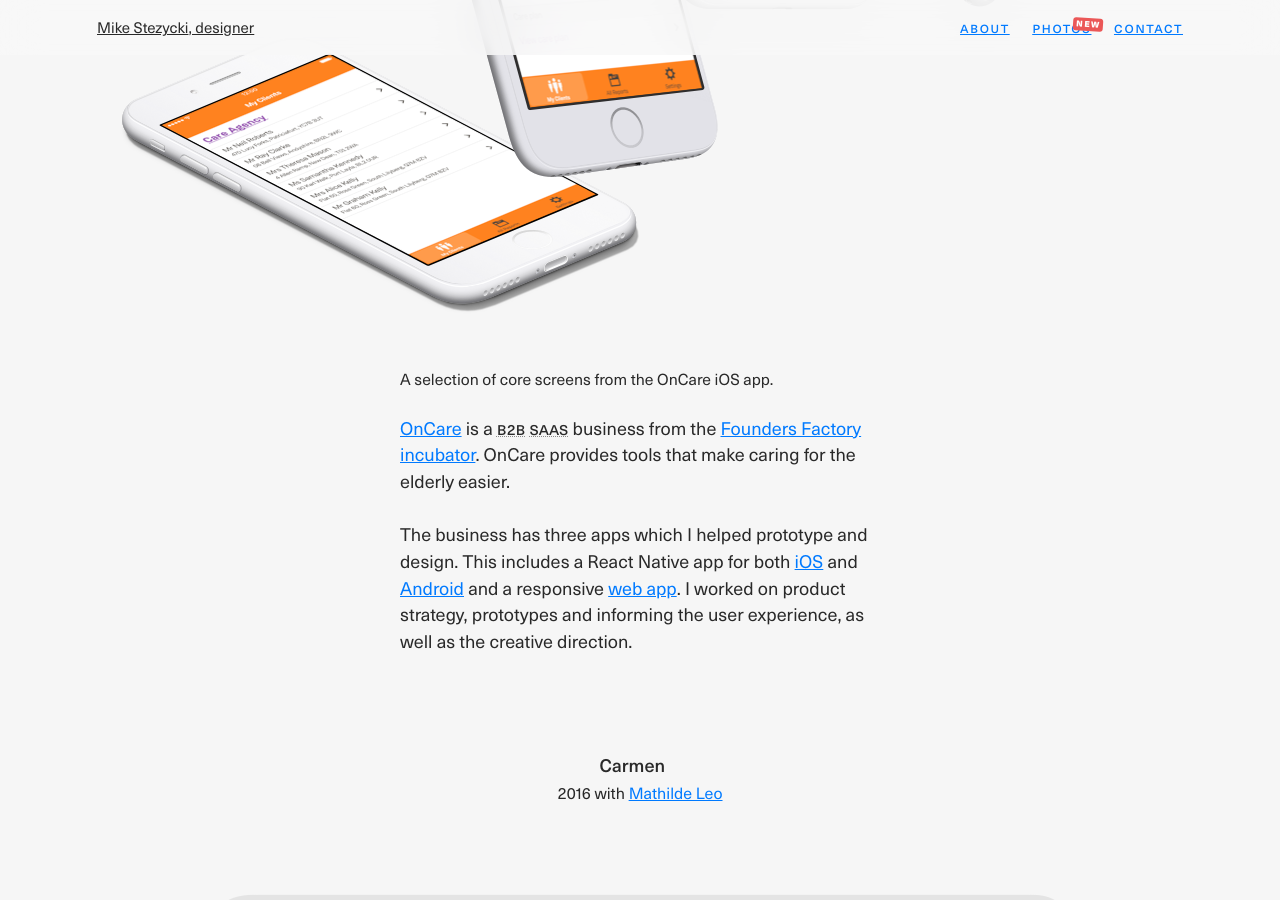
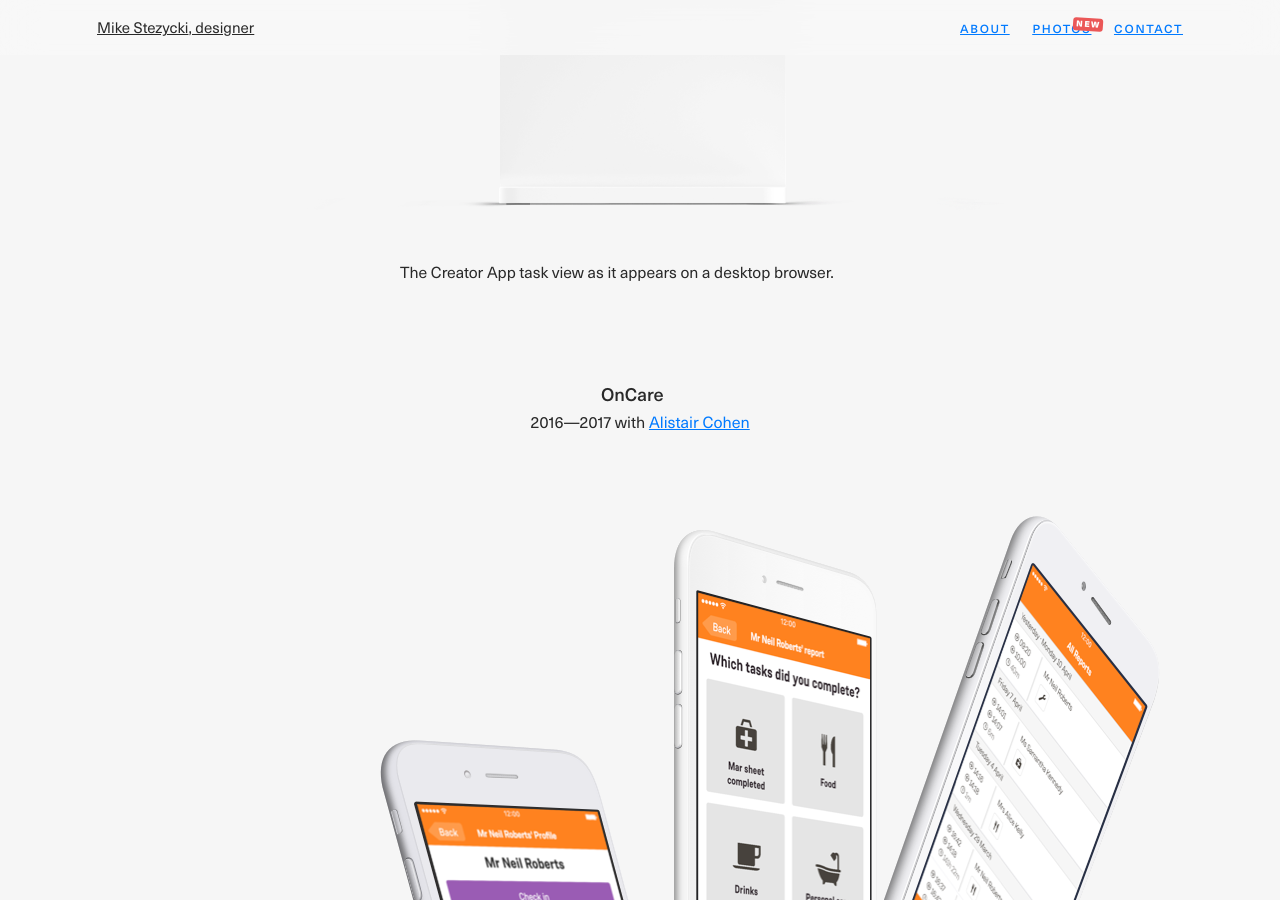
Before and after one commit to mr-stezz/mr-stezz.github.io, a Jekyll site: the page built from index.html, in a window 1280 px wide and 900 px high, scrolled down 2826 px. Built offline with Jekyll 4.4.1, drawn with Linux system fonts in a browser that asks for light colours.

Commit message:
Add secondary gallery to project

```diff
--- a/_includes/_projects.culture-trip.html
+++ b/_includes/_projects.culture-trip.html
@@ -1,7 +1,7 @@
 <section class="u--m-bottom--huge">
   <h3 id="culture-trip" class="heading  no-spacing  page-title">Culture Trip <a href="#culture-trip" class="subtitle-link" title="Permalink to this headline">¶</a></h3>
   <p class="heading  page-subtitle  t--center">2017&mdash;<i>Present</i></p>
-  <figure class="gallery  u--top--large">
+  <figure class="gallery  u--m-top--large">
     <img src="assets/img/content/creator-app-iphone-montage.png" srcset="assets/img/content/creator-app-iphone-montage.png 1x,assets/img/content/creator-app-iphone-montage@2x.png 2x" alt="Three iPhone devices appear side by side showing the Creator App task options, task view and request extention dialogue." title="The Creator App as it appears on mobile devices." loading="auto" class="u--m-bottom--large">
     <figcaption class="text-col">The Creator App as it appears on mobile devices.</figcaption>
   </figure>
@@ -13,4 +13,8 @@
 	  Continuing on, I worked within the content and community squad, responsible for designing content production experiences for our freelancers.<br><br>
     I am now working on improving the booking experiences for both of our native mobile apps which you can download from the <a href="https://apps.apple.com/gb/app/culture-trip-explore-travel/id1146832951">App Store</a> and <a href="https://play.google.com/store/apps/details?id=culturetrip.com&hl=en_GB&gl=US">Play Store</a>, respectively.
   </p>
+  <figure class="gallery  u--m-top--large">
+     <img src="assets/img/content/creator-app-task-view.png" srcset="assets/img/content/creator-app-task-view.png 1x,assets/img/content/creator-app-task-view@2x.png 2x" alt="A Pro XDR display shows the Creator App task view on a desktop browser." title="The Creator App as it appears on a desktop browser." loading="lazy" class="u--m-bottom--large">
+    <figcaption class="text-col">The Creator App task view as it appears on a desktop browser.</figcaption>
+  </figure>
 </section>
```
